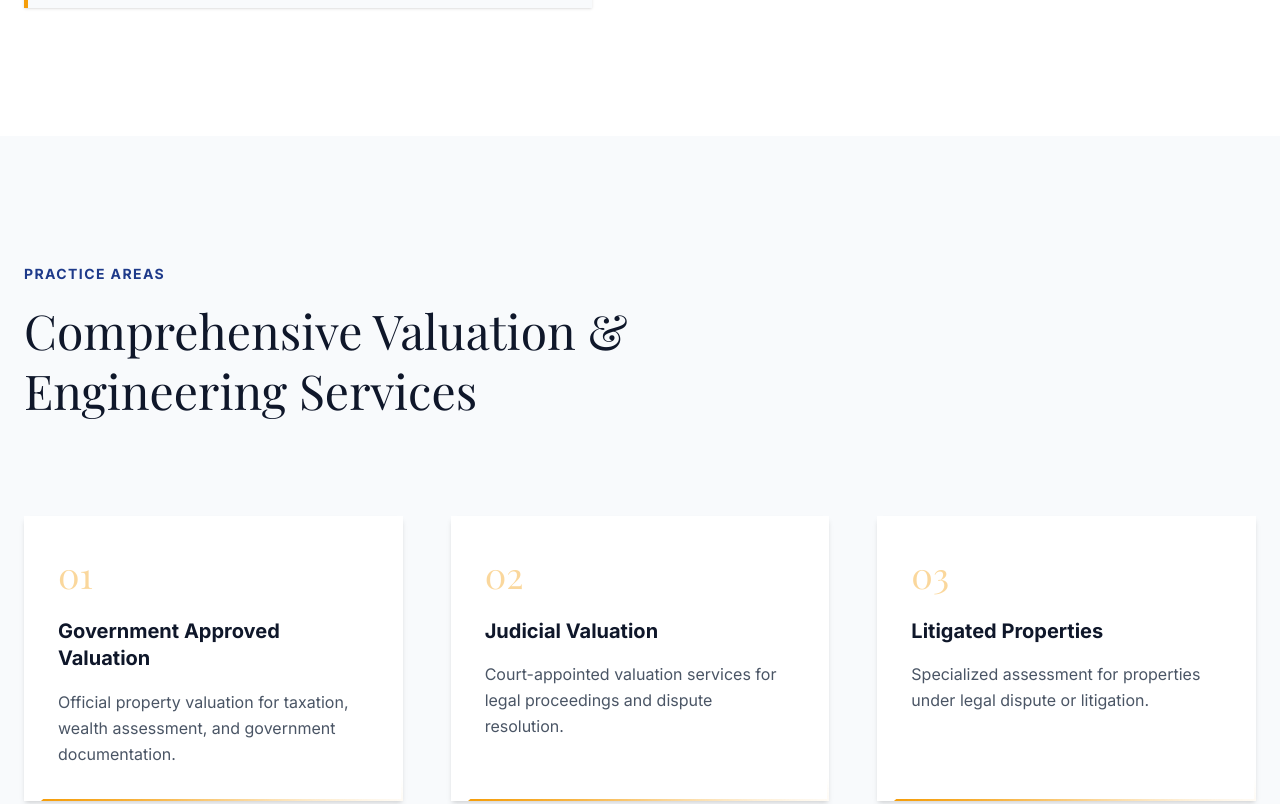
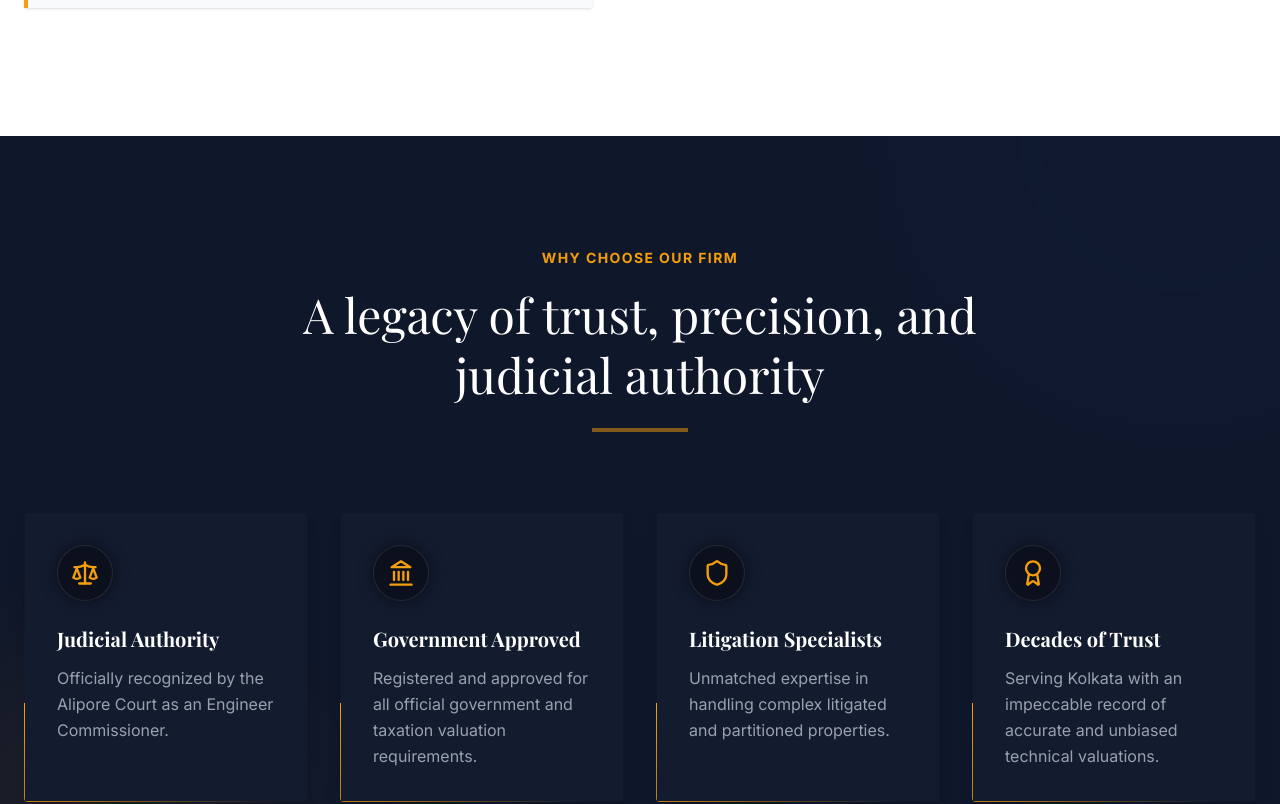
Before and after one commit to deosweb2025/Banibrata_Mukharjee_Webpage, a React (Vite) app: page / in a window 1280 px wide. Shown: the part 1580-2384 px from the top of the page. Built offline with nearby package versions, Linux system fonts and the light colour scheme; a web font is replaced by a local one.

Commit message:
make one latest section

```diff
--- a/index.html
+++ b/index.html
@@ -2,7 +2,7 @@
 <html lang="en">
   <head>
     <meta charset="UTF-8" />
-    <link rel="icon" type="image/svg+xml" href="/favicon.svg" />
+    <link rel="icon" type="image/svg+xml" href="./src/assets/images/logo.jpg" />
     <meta name="viewport" content="width=device-width, initial-scale=1.0" />
 
     <!-- SEO Meta Tags -->
--- /dev/null
+++ b/src/components/Expertise.jsx
@@ -0,0 +1,110 @@
+import React, { useEffect, useRef } from 'react';
+import gsap from 'gsap';
+import { ScrollTrigger } from 'gsap/ScrollTrigger';
+import { Shield, Scale, Landmark, Award } from 'lucide-react';
+
+gsap.registerPlugin(ScrollTrigger);
+
+const expertiseData = {
+  title: "Why Choose Our Firm",
+  subtitle: "A legacy of trust, precision, and judicial authority",
+  features: [
+    {
+      id: 1,
+      title: "Judicial Authority",
+      description: "Officially recognized by the Alipore Court as an Engineer Commissioner.",
+      icon: <Scale className="w-7 h-7 text-[var(--color-brand-accent)]" />
+    },
+    {
+      id: 2,
+      title: "Government Approved",
+      description: "Registered and approved for all official government and taxation valuation requirements.",
+      icon: <Landmark className="w-7 h-7 text-[var(--color-brand-accent)]" />
+    },
+    {
+      id: 3,
+      title: "Litigation Specialists",
+      description: "Unmatched expertise in handling complex litigated and partitioned properties.",
+      icon: <Shield className="w-7 h-7 text-[var(--color-brand-accent)]" />
+    },
+    {
+      id: 4,
+      title: "Decades of Trust",
+      description: "Serving Kolkata with an impeccable record of accurate and unbiased technical valuations.",
+      icon: <Award className="w-7 h-7 text-[var(--color-brand-accent)]" />
+    }
+  ]
+};
+
+const Expertise = () => {
+  const sectionRef = useRef(null);
+  const cardsRef = useRef(null);
+
+  useEffect(() => {
+    gsap.fromTo(
+      cardsRef.current.children,
+      { y: 40, opacity: 0 },
+      {
+        y: 0,
+        opacity: 1,
+        duration: 0.8,
+        stagger: 0.15,
+        ease: 'power2.out',
+        scrollTrigger: {
+          trigger: sectionRef.current,
+          start: 'top 80%',
+        }
+      }
+    );
+  }, []);
+
+  return (
+    <section ref={sectionRef} className="py-20 md:py-28 bg-[var(--color-brand-dark)] text-white relative overflow-hidden">
+      {/* Decorative background element */}
+      <div className="absolute top-0 right-0 w-[600px] h-[600px] bg-[var(--color-brand-primary)] opacity-5 rounded-full blur-3xl -translate-y-1/2 translate-x-1/3 pointer-events-none" />
+      <div className="absolute bottom-0 left-0 w-[400px] h-[400px] bg-[var(--color-brand-accent)] opacity-5 rounded-full blur-3xl translate-y-1/3 -translate-x-1/4 pointer-events-none" />
+
+      <div className="container mx-auto px-6 max-w-7xl relative z-10">
+        <div className="text-center max-w-3xl mx-auto mb-16 md:mb-20">
+          <h2 className="text-[var(--color-brand-accent)] font-bold tracking-widest uppercase text-sm mb-4">
+            {expertiseData.title}
+          </h2>
+          <h3 className="text-3xl md:text-5xl font-serif mb-6 leading-tight">
+            {expertiseData.subtitle}
+          </h3>
+          <div className="w-24 h-1 bg-[var(--color-brand-accent)] mx-auto opacity-50" />
+        </div>
+
+        <div ref={cardsRef} className="grid grid-cols-1 md:grid-cols-2 lg:grid-cols-4 gap-6 md:gap-8">
+          {expertiseData.features.map((feature) => (
+            <div
+              key={feature.id}
+              className="relative p-[1px] overflow-hidden rounded-sm hover:-translate-y-2 transition-transform duration-500 group shadow-lg"
+            >
+              {/* Spinning Snake Border */}
+              <div
+                className="absolute inset-[-150%] animate-[spin_4s_linear_infinite] z-0"
+                style={{ background: 'conic-gradient(from 0deg, transparent 70%, var(--color-brand-accent) 100%)' }}
+              />
+
+              {/* Inner Card Content (Solid dark background to hide inner part of gradient) */}
+              <div className="relative z-10 h-full bg-[#131b2f] p-8">
+                <div className="w-14 h-14 bg-black/40 border border-white/10 flex items-center justify-center rounded-full mb-6 group-hover:scale-110 group-hover:border-[var(--color-brand-accent)] transition-all duration-500 shadow-[0_0_15px_rgba(0,0,0,0.5)]">
+                  {feature.icon}
+                </div>
+                <h4 className="text-xl font-bold mb-3 font-serif text-white">
+                  {feature.title}
+                </h4>
+                <p className="text-gray-400 leading-relaxed text-sm md:text-base group-hover:text-gray-300 transition-colors">
+                  {feature.description}
+                </p>
+              </div>
+            </div>
+          ))}
+        </div>
+      </div>
+    </section>
+  );
+};
+
+export default Expertise;
--- a/src/components/Footer.jsx
+++ b/src/components/Footer.jsx
@@ -1,5 +1,6 @@
 import React from 'react';
 import { siteData } from '../data/siteData';
+import logoImg from '../assets/images/logo.jpg';
 
 const Footer = () => {
   return (
@@ -8,9 +9,9 @@ const Footer = () => {
         <div className="grid grid-cols-1 md:grid-cols-2 lg:grid-cols-4 gap-12 mb-16">
 
           <div className="lg:col-span-2">
-            <div className="flex items-center gap-2 mb-6">
-              <div className="w-10 h-10 bg-[var(--color-brand-primary)] text-white flex items-center justify-center font-serif text-xl font-bold rounded-sm">
-                {siteData.company.logo}
+            <div className="flex items-center gap-3 mb-6">
+              <div className="w-11 h-11 bg-white rounded-sm overflow-hidden shadow-sm flex items-center justify-center p-0.5">
+                <img src={logoImg} alt="Banibrata Mukherjee Logo" className="w-full h-full object-contain" />
               </div>
               <div className="font-serif font-bold text-lg leading-tight">
                 Banibrata<br />Mukherjee
--- a/src/components/Navbar.jsx
+++ b/src/components/Navbar.jsx
@@ -2,6 +2,7 @@ import React, { useState, useEffect } from 'react';
 import { Menu, X } from 'lucide-react';
 import { motion, AnimatePresence } from 'framer-motion';
 import { siteData } from '../data/siteData';
+import logoImg from '../assets/images/logo.jpg';
 
 const Navbar = () => {
   const [isScrolled, setIsScrolled] = useState(false);
@@ -30,9 +31,9 @@ const Navbar = () => {
       }`}
     >
       <div className="container mx-auto px-6 max-w-7xl flex items-center justify-between">
-        <a href="#home" className="flex items-center gap-2 group">
-          <div className="w-10 h-10 bg-[var(--color-brand-primary)] text-white flex items-center justify-center font-serif text-xl font-bold rounded-sm group-hover:bg-[var(--color-brand-accent)] transition-colors">
-            {siteData.company.logo}
+        <a href="#home" className="flex items-center gap-3 group">
+          <div className="w-11 h-11 bg-white rounded-sm overflow-hidden shadow-sm group-hover:scale-105 transition-transform flex items-center justify-center p-0.5">
+            <img src={logoImg} alt="Banibrata Mukherjee Logo" className="w-full h-full object-contain" />
           </div>
           <div className={`font-serif font-bold text-lg leading-tight transition-colors ${isScrolled ? 'text-gray-900' : 'text-white'}`}>
             Banibrata<br />Mukherjee
--- a/src/pages/Home.jsx
+++ b/src/pages/Home.jsx
@@ -2,6 +2,7 @@ import React from 'react';
 import Navbar from '../components/Navbar';
 import Hero from '../components/Hero';
 import About from '../components/About';
+import Expertise from '../components/Expertise';
 import Services from '../components/Services';
 import Gallery from '../components/Gallery';
 import Contact from '../components/Contact';
@@ -15,6 +16,7 @@ const Home = () => {
       <main>
         <Hero />
         <About />
+        <Expertise />
         <Services />
         <Gallery />
         <Contact />
```
Also changed, not shown: src/assets/images/logo.jpg (added).
